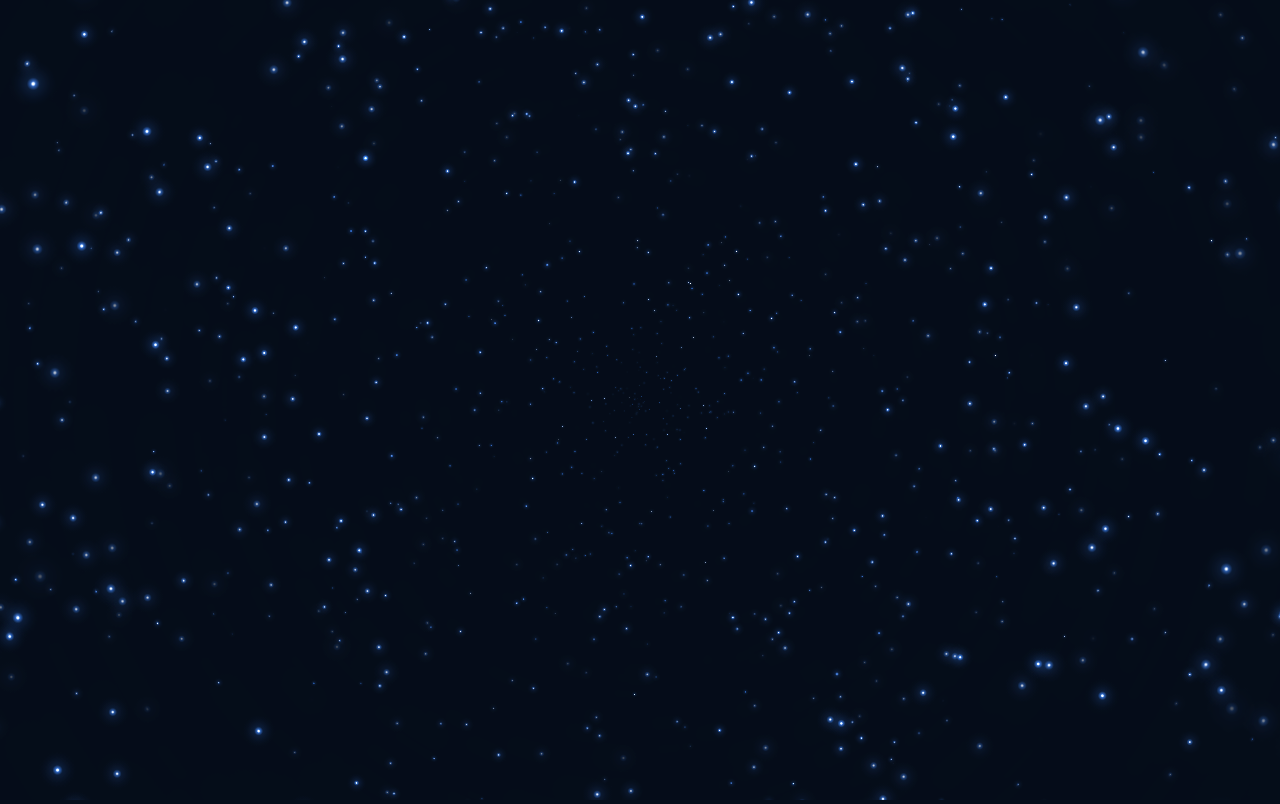
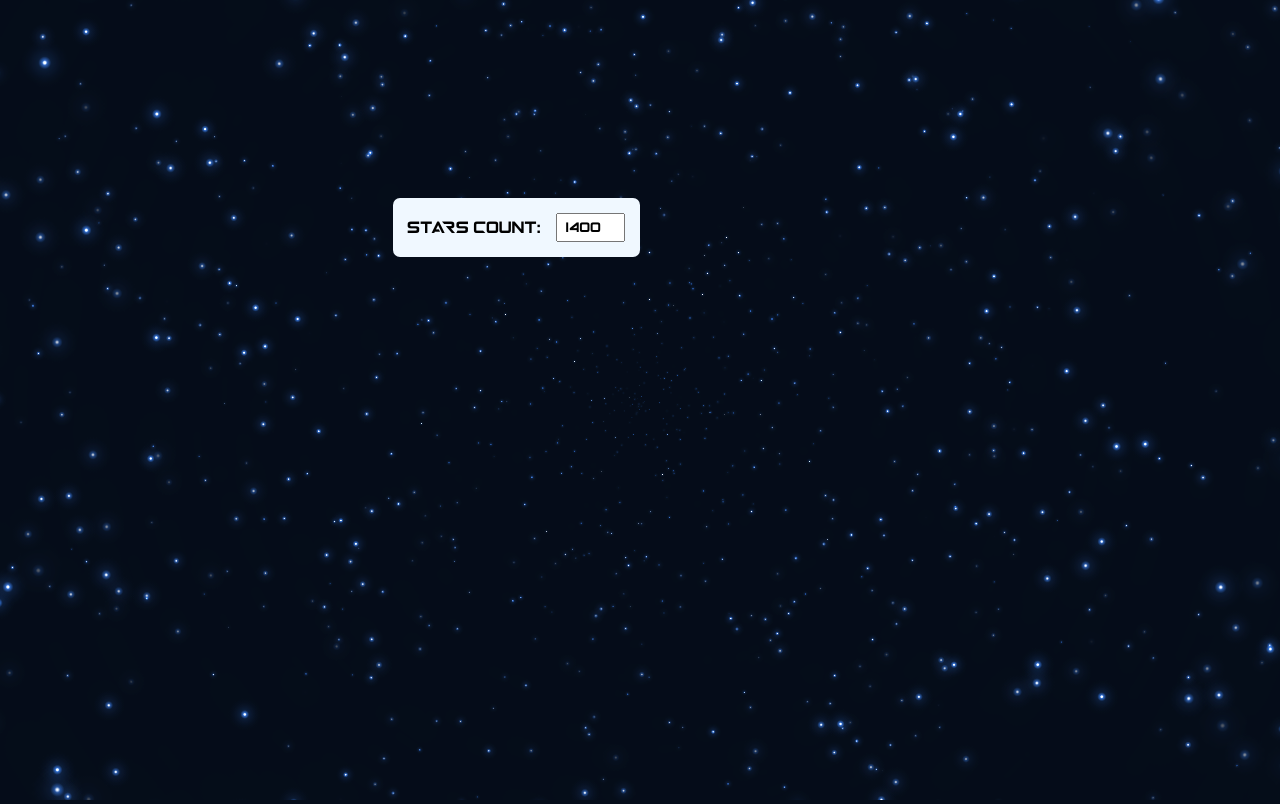
Before and after one commit to ValentinaFediakova/StarTrack, a website built with webpack: page index.html in a window 1280 px wide. Built offline with nearby package versions, Linux system fonts and the light colour scheme; animation ran at ten frames a second; files whose address does not match are found by name.

Commit message:
add layout for changable values; logic changing count of stars

```diff
--- a/index.html
+++ b/index.html
@@ -8,6 +8,20 @@
   </head>
   <body>
     <canvas id="canvas"></canvas>
+    <div class="controls" id="controls">
+      <div class="controls__wrap">
+        <div class="controls__title">Stars count:</div>
+        <input
+          type="number"
+          id="starsCount"
+          min="100"
+          max="5000"
+          step="100"
+          value="1400"
+          class="controls__input"
+        />
+      </div>
+    </div>
     <script src="script.js"></script>
   </body>
 </html>
--- /dev/null
+++ b/src/fonts/outerorbit-font/info.txt
@@ -0,0 +1,2 @@
+license: Freeware, Non-Commercial
+link: https://www.fontspace.com/outerorbit-font-f42000
--- a/src/index.ts
+++ b/src/index.ts
@@ -18,5 +18,13 @@ const resize = () => {
 window.addEventListener("resize", resize);
 resize();
 
+const starsCountInput = document.getElementById(
+  "starsCount"
+) as HTMLInputElement;
+
 const field = new StarField(canvas);
 field.start();
+
+starsCountInput.addEventListener("change", () => {
+  field.updateStarCount(Number(starsCountInput.value));
+});
--- a/src/styles.scss
+++ b/src/styles.scss
@@ -1,6 +1,47 @@
 @use "reset";
+
+@font-face {
+  font-family: "Outerorbit";
+  src: url("../src/fonts/outerorbit-font/Outerorbit-rggRL.ttf")
+    format("truetype");
+  font-style: normal;
+  font-weight: normal;
+}
 
 body {
   background: #060e1b;
   overflow: hidden;
+  position: relative;
+  font-family: "Outerorbit";
 }
+
+.controls {
+  position: absolute;
+  // top: 15px;
+  // right: 15px;
+  top: 198px;
+  right: 50%;
+  width: fit-content;
+  background-color: aliceblue;
+  padding: 15px;
+  border-radius: 7px;
+}
+
+.controls__wrap {
+  display: flex;
+  align-items: center;
+  justify-content: space-between;
+  position: relative;
+}
+
+.controls__title {
+  padding-top: 3px;
+}
+
+.controls__input {
+  font-family: "Outerorbit";
+  margin-left: 15px;
+  line-height: 27px;
+  height: 24px;
+  padding: 1px 0 0 8px;
+}
--- a/src/utils/Star.ts
+++ b/src/utils/Star.ts
@@ -17,7 +17,7 @@ export class Star {
     const canvas = this.field.getCanvas();
     const maxOrbit = Math.hypot(canvas.width, canvas.height) / 2;
     this.orbitRadius = this.random(0, maxOrbit);
-    this.rotationStep = this.random(this.orbitRadius) / 300000;
+    this.rotationStep = this.random(this.orbitRadius) / 500000;
     this.orbitAngle = this.random(0, Math.PI * 2);
     this.starSize = this.random(60, this.orbitRadius) / 12;
     this.starAlpha = this.random(0, 1);
--- a/src/utils/StarsField.ts
+++ b/src/utils/StarsField.ts
@@ -8,7 +8,8 @@ interface Config {
 export class StarField {
   private canvas: HTMLCanvasElement;
   private ctx: CanvasRenderingContext2D;
-  private config: Config = {
+  private animationId: number | null = null;
+  public config: Config = {
     maxStars: 1400,
     hue: 217,
   };
@@ -75,6 +76,8 @@ export class StarField {
   }
 
   initStars() {
+    this.stars = [];
+
     for (let i = 0; i < this.config.maxStars; i++) {
       this.stars.push(new Star(this));
     }
@@ -96,10 +99,26 @@ export class StarField {
       star.draw();
     }
 
-    requestAnimationFrame(this.animate);
+    this.animationId = requestAnimationFrame(this.animate);
   }
 
   public start() {
-    requestAnimationFrame(this.animate);
+    if (this.animationId === null) {
+      this.animationId = requestAnimationFrame(this.animate);
+    }
+  }
+
+  stop() {
+    if (this.animationId !== null) {
+      cancelAnimationFrame(this.animationId);
+      this.animationId = null;
+    }
+  }
+
+  public updateStarCount(n: number) {
+    this.config.maxStars = n;
+    this.stop();
+    this.initStars();
+    this.start();
   }
 }
```
Also changed, not shown: src/fonts/outerorbit-font/Outerorbit-rggRL.ttf (added).
